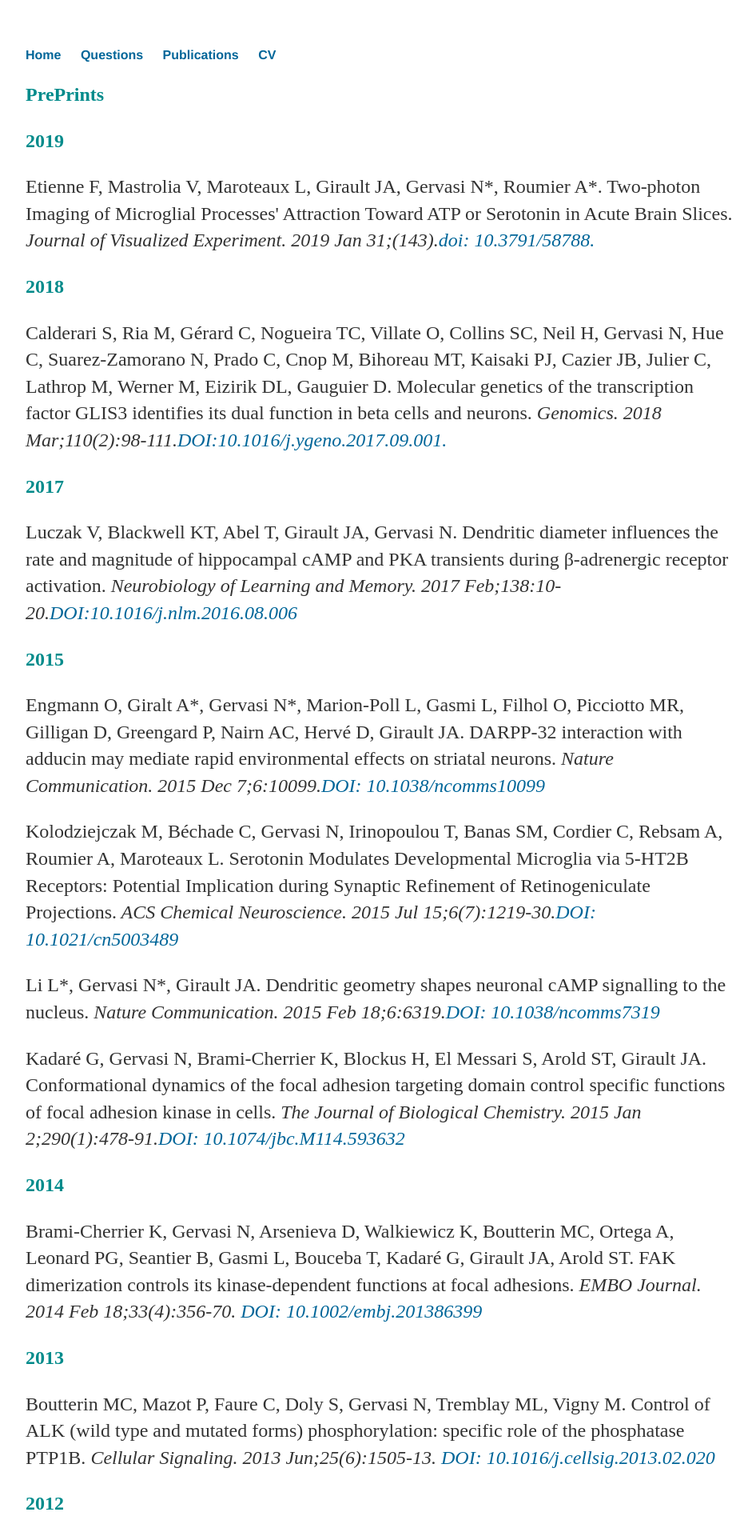
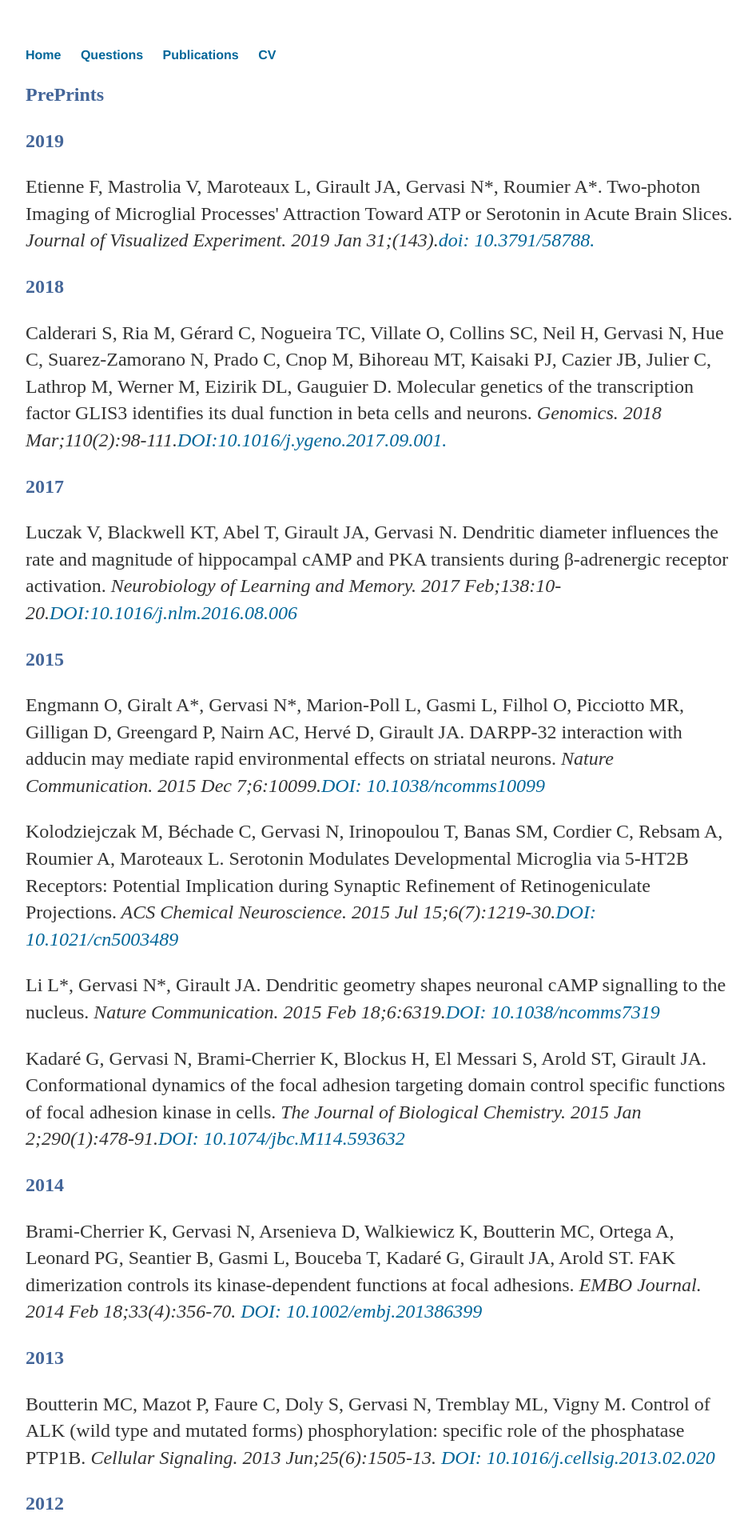
Before and after one commit to nicolasgervasi/nicolasgervasi.github.io, a Jekyll site: the page built from Publications/index.html, in a window 1280 px wide. Shown: the top 1920 px of the page at 80% size, without its empty margins (160-1106 px from the left). Built offline with Jekyll 4.4.1, drawn with Linux system fonts in a browser that asks for light colours.

Commit message:
Update index.html

```diff
--- a/Publications/index.html
+++ b/Publications/index.html
@@ -10,18 +10,18 @@ description: Publications Nicolas Gervasi.
 ---
 <div class="Publications">
 
-				<p style="color:darkcyan;"><strong>PrePrints</strong></p>
+				<p style="color:#469;"><strong>PrePrints</strong></p>
 
-				<p style="color:darkcyan;"><strong>2019</strong></p>
+				<p style="color:#469;"><strong>2019</strong></p>
 				<p>Etienne F, Mastrolia V, Maroteaux L, Girault JA, Gervasi N*, Roumier A*. Two-photon Imaging of Microglial Processes' Attraction Toward ATP or Serotonin in Acute Brain Slices.<em> Journal of Visualized Experiment. 2019 Jan 31;(143).<a href="https://doi.org/10.3791/58788">doi: 10.3791/58788.</a></em></p>
 
-				<p style="color:darkcyan;"><strong>2018</strong></p>
+				<p style="color:#469;"><strong>2018</strong></p>
 				<p>Calderari S, Ria M, Gérard C, Nogueira TC, Villate O, Collins SC, Neil H, Gervasi N, Hue C, Suarez-Zamorano N, Prado C, Cnop M, Bihoreau MT, Kaisaki PJ, Cazier JB, Julier C, Lathrop M, Werner M, Eizirik DL, Gauguier D. Molecular genetics of the transcription factor GLIS3 identifies its dual function in beta cells and neurons.<em> Genomics. 2018 Mar;110(2):98-111.<a href="https://doi.org/10.1016/j.ygeno.2017.09.001">DOI:10.1016/j.ygeno.2017.09.001.</a></em></p>
 
-				<p style="color:darkcyan;"><strong>2017</strong></p>
+				<p style="color:#469;"><strong>2017</strong></p>
 				<p>Luczak V, Blackwell KT, Abel T, Girault JA, Gervasi N. Dendritic diameter influences the rate and magnitude of hippocampal cAMP and PKA transients during β-adrenergic receptor activation.<em> Neurobiology of Learning and Memory. 2017 Feb;138:10-20.<a href="https://doi.org/10.1016/j.nlm.2016.08.006">DOI:10.1016/j.nlm.2016.08.006</a></em></p>
 
- 				<p style="color:darkcyan;"><strong>2015</strong></p>
+ 				<p style="color:#469;"><strong>2015</strong></p>
 				<p>Engmann O, Giralt A*, Gervasi N*, Marion-Poll L, Gasmi L, Filhol O, Picciotto MR, Gilligan D, Greengard P, Nairn AC, Hervé D, Girault JA. DARPP-32 interaction with adducin may mediate rapid environmental effects on striatal neurons.<em> Nature Communication. 2015 Dec 7;6:10099.<a href="https://doi.org/10.1038/ncomms10099">DOI: 10.1038/ncomms10099</a></em></p>
 
 				<p>Kolodziejczak M, Béchade C, Gervasi N, Irinopoulou T, Banas SM, Cordier C, Rebsam A, Roumier A, Maroteaux L. Serotonin Modulates Developmental Microglia via 5-HT2B Receptors: Potential Implication during Synaptic Refinement of Retinogeniculate Projections.<em> ACS Chemical Neuroscience. 2015 Jul 15;6(7):1219-30.<a href="https://doi.org/10.1021/cn5003489">DOI: 10.1021/cn5003489 </a></em></p>
@@ -30,29 +30,29 @@ description: Publications Nicolas Gervasi.
 
 				<p> Kadaré G, Gervasi N, Brami-Cherrier K, Blockus H, El Messari S, Arold ST, Girault JA. Conformational dynamics of the focal adhesion targeting domain control specific functions of focal adhesion kinase in cells.<em> The Journal of Biological Chemistry. 2015 Jan 2;290(1):478-91.<a href=" https://doi.org/10.1074/jbc.M114.593632">DOI: 10.1074/jbc.M114.593632</a></em></p>
 
-				<p style="color:darkcyan;"><strong>2014</strong></p>
+				<p style="color:#469;"><strong>2014</strong></p>
 				<p> Brami-Cherrier K, Gervasi N, Arsenieva D, Walkiewicz K, Boutterin MC, Ortega A, Leonard PG, Seantier B, Gasmi L, Bouceba T, Kadaré G, Girault JA, Arold ST. FAK dimerization controls its kinase-dependent functions at focal adhesions.<em> EMBO Journal. 2014 Feb 18;33(4):356-70. <a href=" https://doi.org/10.1002/embj.201386399">DOI: 10.1002/embj.201386399</a></em></p>
 
-				<p style="color:darkcyan;"><strong>2013</strong></p>
+				<p style="color:#469;"><strong>2013</strong></p>
 				<p>Boutterin MC, Mazot P, Faure C, Doly S, Gervasi N, Tremblay ML, Vigny M. Control of ALK (wild type and mutated forms) phosphorylation: specific role of the phosphatase PTP1B.<em> Cellular Signaling. 2013 Jun;25(6):1505-13. <a href=" https://doi.org/10.1016/j.cellsig.2013.02.020">DOI: 10.1016/j.cellsig.2013.02.020</a></em></p>
 
-				<p style="color:darkcyan;"><strong>2012</strong></p>
+				<p style="color:#469;"><strong>2012</strong></p>
 				<p>Vincent P, Castro LR, Gervasi N, Guiot E, Brito M, Paupardin-Tritsch D. PDE4 control on cAMP/PKA compartmentation revealed by biosensor imaging in neurons.<em> Hormone and Metabolic Research. 2012 Sep;44(10):786-9. <a href="https://doi.org/10.1055/s-0032-1311631">DOI: 10.1055/s-0032-1311631</a></em></p>
 
-				<p style="color:darkcyan;"><strong>2010</strong></p>
+				<p style="color:#469;"><strong>2010</strong></p>
 				<p>Castro LR, Gervasi N, Guiot E, Cavellini L, Nikolaev VO, Paupardin-Tritsch D, Vincent P. Type 4 phosphodiesterase plays different integrating roles in different cellular domains in pyramidal cortical neurons.<em> The Journal of Neuroscience. 2010 Apr 28;30(17):6143-51.<a href="https://doi.org/10.1523/JNEUROSCI.5851-09.2010">DOI: 10.1523/JNEUROSCI.5851-09.2010</a></em></p>
 
 				<p>Gervasi N, Tchénio P, Preat T. PKA dynamics in a Drosophila learning center: coincidence detection by rutabaga adenylyl cyclase and spatial regulation by dunce phosphodiesterase.<em> Neuron. 2010 Feb 25;65(4):516-29. <a href="https://doi.org/10.1016/j.neuron.2010.01.014">DOI: 10.1016/j.neuron.2010.01.014</a></em></p>
 
-				<p style="color:darkcyan;"><strong>2008</strong></p>
+				<p style="color:#469;"><strong>2008</strong></p>
 				<p>Vincent P, Gervasi N, Zhang J. Real-time monitoring of cyclic nucleotide signaling in neurons using genetically encoded FRET probes.<em> Brain Cell Biology. 2008 Aug;36(1-4):3-17.<a href="https://doi.org/10.1007/s11068-008-9035-6">DOI: 10.1007/s11068-008-9035-6</a></em></p>
 
-				<p style="color:darkcyan;"><strong>2007</strong></p>
+				<p style="color:#469;"><strong>2007</strong></p>
 				<p>Hepp R, Tricoire L, Hu E, Gervasi N, Paupardin-Tritsch D, Lambolez B, Vincent P. Phosphodiesterase type 2 and the homeostasis of cyclic GMP in living thalamic neurons.<em> Journal of Neurochemistry. 2007 Sep;102(6):1875-1886.<a href="https://doi.org/10.1111/j.1471-4159.2007.04657.x">DOI: 10.1111/j.1471-4159.2007.04657.x </a></em></p>
 
 				<p>Gervasi N, Hepp R, Tricoire L, Zhang J, Lambolez B, Paupardin-Tritsch D, Vincent P. Dynamics of protein kinase A signaling at the membrane, in the cytosol, and in the nucleus of neurons in mouse brain slices.<em> The Journal of Neuroscience. 2007 Mar 14;27(11):2744-50.<a href=" https://doi.org/10.1523/JNEUROSCI.5352-06.2007 ">DOI: 10.1523/JNEUROSCI.5352-06.2007 </a></em></p>
 
-				<p style="color:darkcyan;"><strong>2003</strong></p>
+				<p style="color:#469;"><strong>2003</strong></p>
 				<p>Gervasi N, Monnier Z, Vincent P, Paupardin-Tritsch D, Hughes SW, Crunelli V, Leresche N. Pathway-specific action of gamma-hydroxybutyric acid in sensory thalamus and its relevance to absence seizures.<em> The Journal of Neuroscience. 2003 Dec 10;23(36):11469-78.
 
 </div>
```
